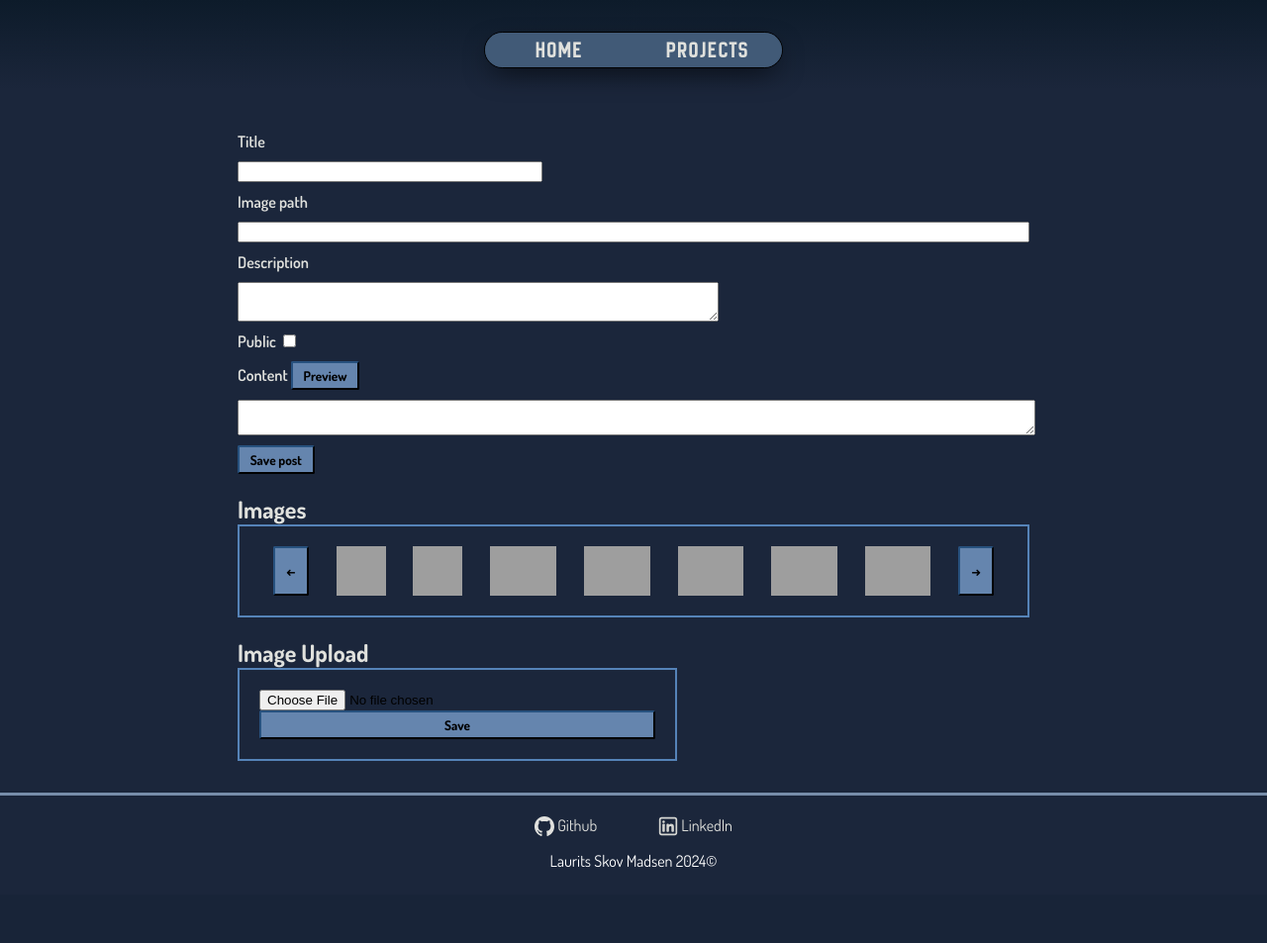
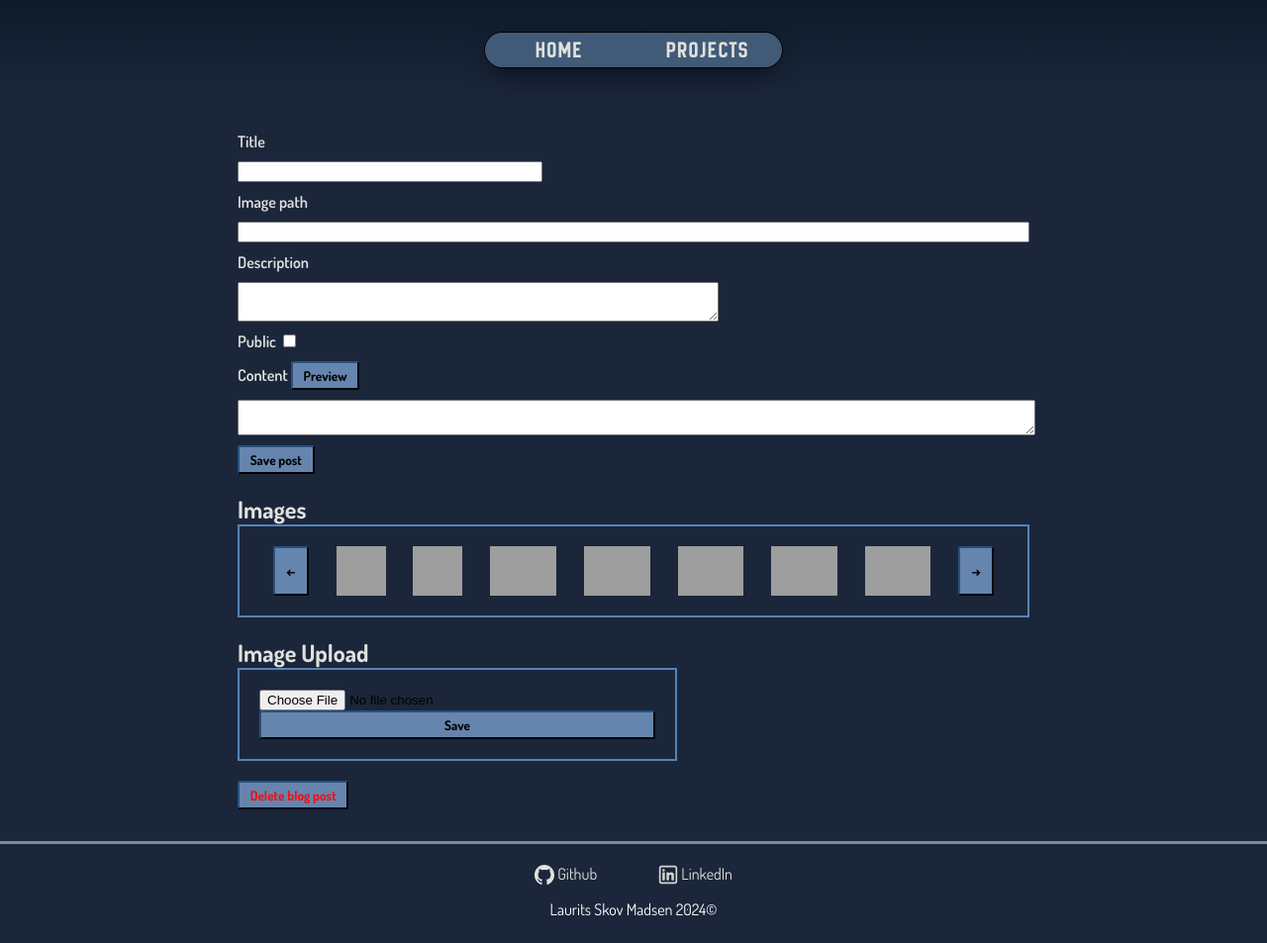
Before and after one commit to DGLaurits/myblog, a Flask app: page /edit/1 in a window 1280 px wide. Shown: the whole page at 99% size. Before the commit the page ends 877 px from the top, so only its background shows below. Run offline with Flask 3, Linux system fonts and the light colour scheme; the visitor is signed in with stand-in values (Sample User, id 1); data that the repository does not hold is empty; some libraries are stand-ins or nearby versions; grey boxes are pictures that could not be loaded.

Commit message:
Add delete blog post mechanic

```diff
--- a/app.py
+++ b/app.py
@@ -67,6 +67,12 @@ def write_page(id):
 
     return render_template("writing.html", project=project)
 
+@app.route("/delete/<id>")
+@admin_required
+def delete(id):
+    db.delete_project(id)
+    return redirect('/projects')
+
 @app.route('/admin', methods=['GET', 'POST'])
 def admin_login():
     if request.method == 'POST':
--- a/templates/writing.html
+++ b/templates/writing.html
@@ -48,7 +48,10 @@
             <p id="upload_message"></p>
         </div>
     </div>
-    <div></div>
+    <br>
+    <div>
+        <button id="delete" style="color: rgb(251, 11, 11);">Delete blog post</button>
+    </div>
 </section>
 <script src="https://unpkg.com/showdown/dist/showdown.min.js"></script>
 <script>
@@ -139,5 +142,13 @@
 
     })
 
+    // Delete button
+    delete_button = document.getElementById("delete")
+    delete_button.addEventListener("click", () => {
+        if (confirm("Do you want to delete this project?")) {
+            window.location.href = "/delete/{{project['id']}}"
+        }
+    })
+
 </script>
 {% endblock %}
```
